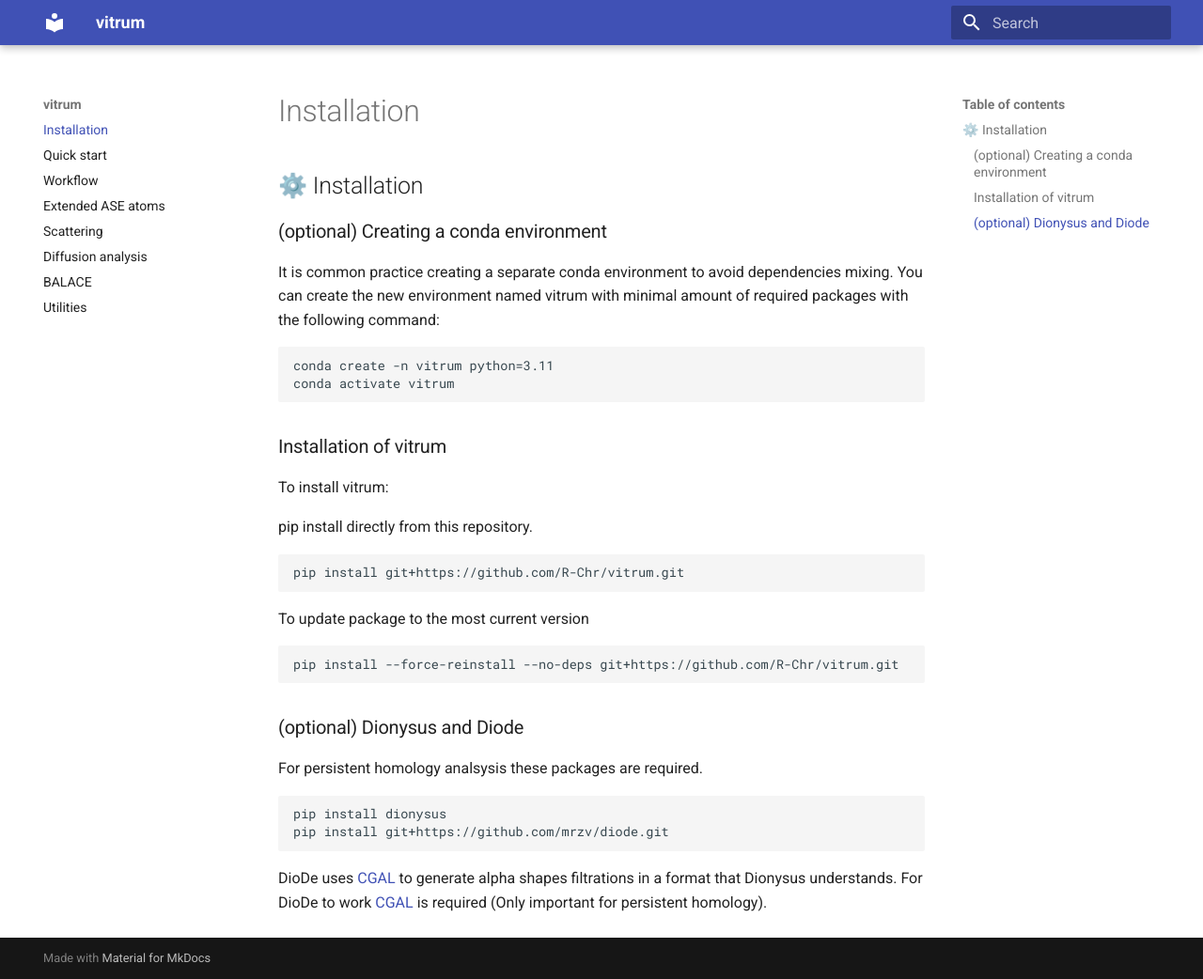
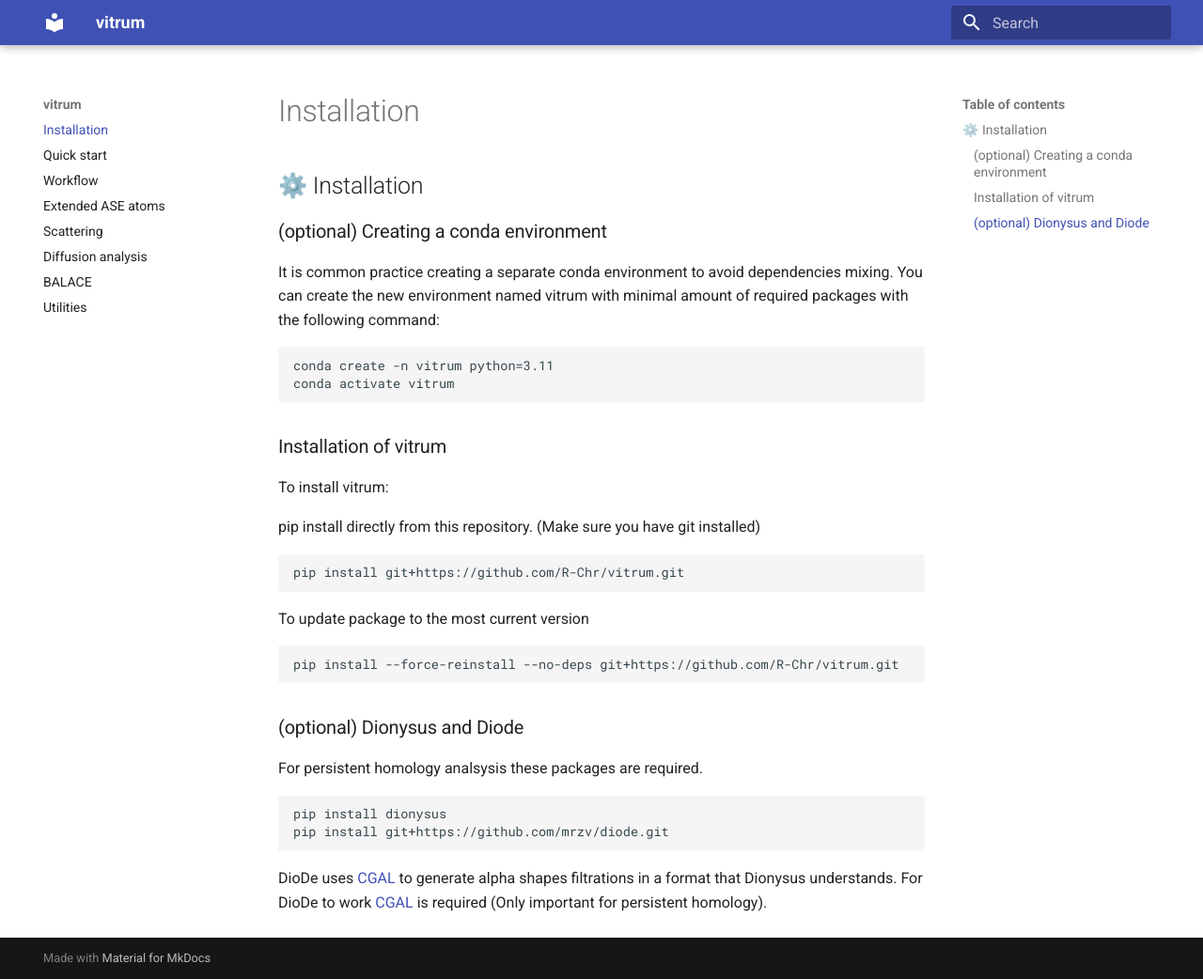
Before and after one commit to R-Chr/vitrum, an MkDocs documentation site: the page built from docs/vitrum/install.md, in a window 1280 px wide and 1042 px high. Shown: the whole window at 94% size. Built offline with MkDocs 1.6.1 and Material for MkDocs 9.7.7, drawn with Linux system fonts in a browser that asks for light colours.

Commit message:
Documentation

````diff
--- a/docs/vitrum/install.md
+++ b/docs/vitrum/install.md
@@ -9,7 +9,7 @@ conda activate vitrum
 ### Installation of vitrum
 To install vitrum:
 
-pip install directly  from this repository.
+pip install directly  from this repository. (Make sure you have git installed)
 ```
 pip install git+https://github.com/R-Chr/vitrum.git
 ```
````
Also changed, not shown: docs/vitrum/scattering.md (+10 -0 lines), 1 other file.
